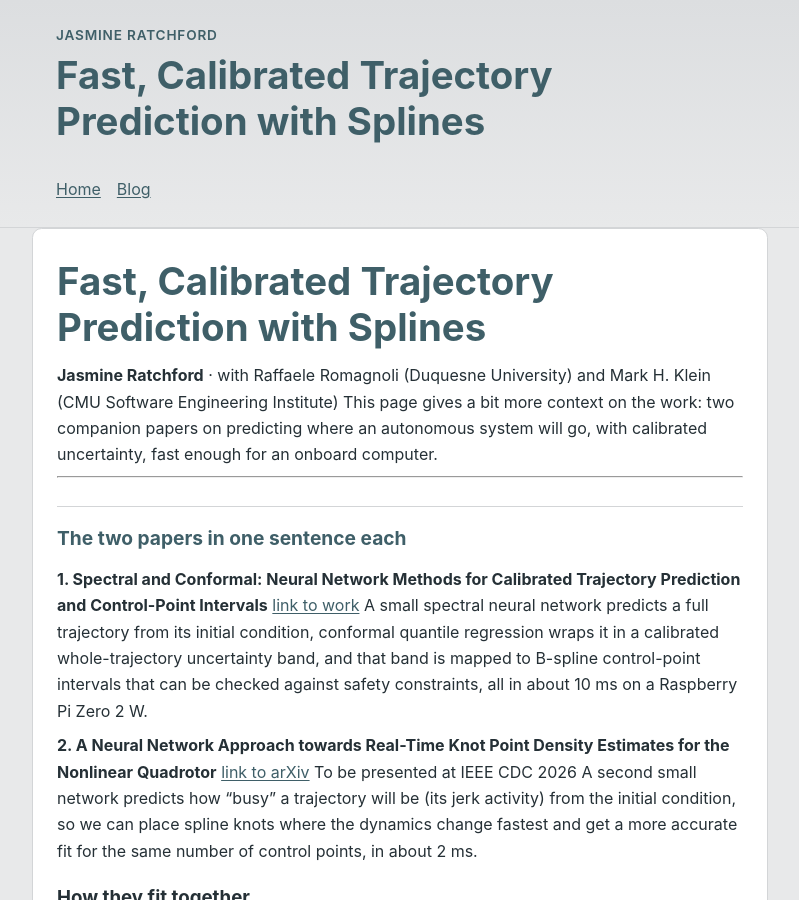
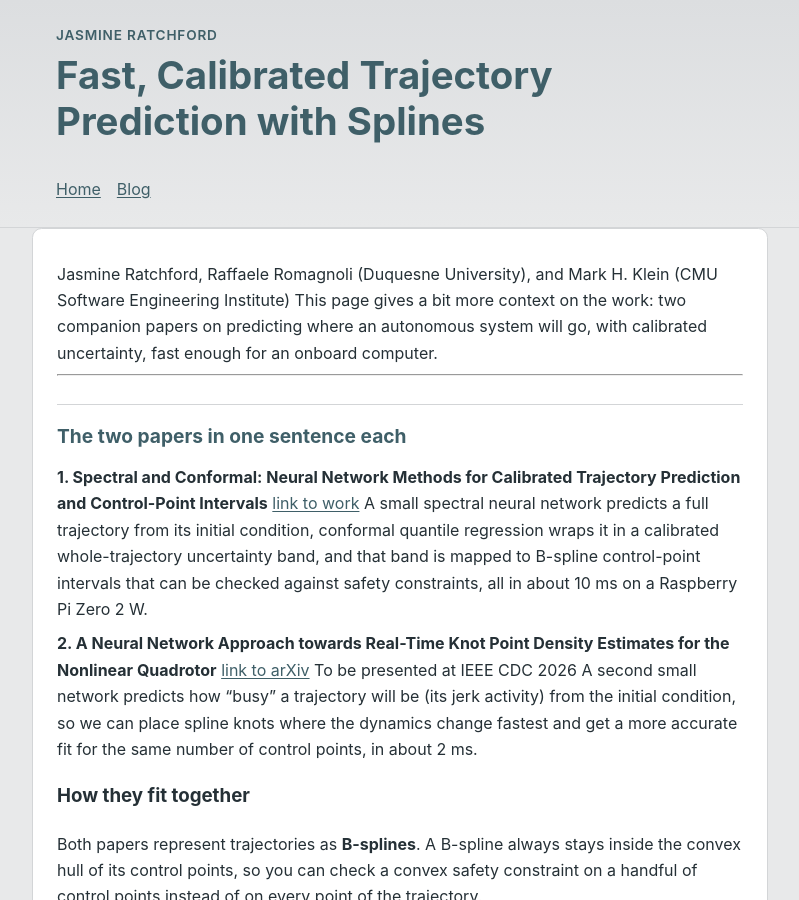
Before and after one commit to jratchfo/jratchfo.github.io, a Jekyll site: the page built from spline_research_overview.md, in a window 1280 px wide and 900 px high. Shown: the whole window, without its empty margins (240-1039 px from the left). Built offline with Jekyll 4.4.1, drawn with Linux system fonts in a browser that asks for light colours; our own code applies the rules of GitHub Pages for plain Markdown files.

Commit message:
Update spline_research_overview.md

```diff
--- a/spline_research_overview.md
+++ b/spline_research_overview.md
@@ -2,9 +2,7 @@
 title: "Fast, Calibrated Trajectory Prediction with Splines"
 ---
 
-# Fast, Calibrated Trajectory Prediction with Splines
-
-**Jasmine Ratchford** · with Raffaele Romagnoli (Duquesne University) and Mark H. Klein (CMU Software Engineering Institute)
+Jasmine Ratchford, Raffaele Romagnoli (Duquesne University), and Mark H. Klein (CMU Software Engineering Institute)
 This page gives a bit more context on the work: two companion papers on predicting where an autonomous system will go, with calibrated uncertainty, fast enough for an onboard computer.
 
 ---
```
